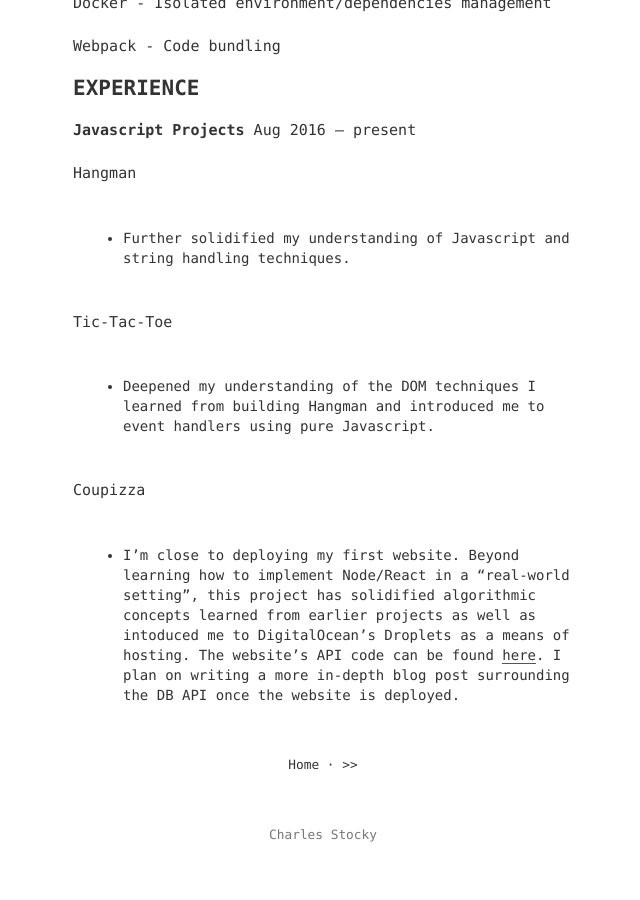
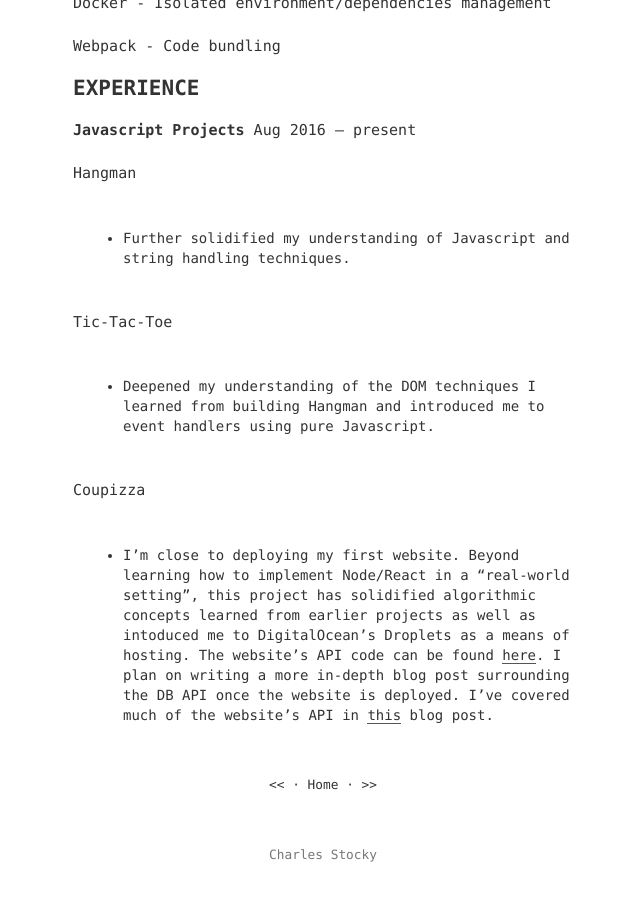
Before and after one commit to CharlesStocky/CharlesStocky.github.io, a Jekyll site: the page built from _posts/2017-8-21-Resume.md, in a window 1280 px wide and 900 px high, scrolled down 2228 px. Shown: the whole window, without its empty margins (317-957 px from the left). Built offline with Jekyll 4.4.1, drawn with Linux system fonts in a browser that asks for light colours.

Commit message:
coupizza update blog post

```diff
--- a/_posts/2017-8-21-Resume.md
+++ b/_posts/2017-8-21-Resume.md
@@ -75,4 +75,4 @@ learned from building Hangman and introduced me to event handlers using pure
 Javascript.
 
 Coupizza <br>
-- I'm close to deploying my first website. Beyond learning how to implement Node/React in a "real-world setting", this project has solidified algorithmic concepts learned from earlier projects as well as intoduced me to DigitalOcean's Droplets as a means of hosting. The website's API code can be found <a href='https://github.com/CharlesStocky/coupizza.git'>here</a>. I plan on writing a more in-depth blog post surrounding the DB API once the website is deployed.
+- I'm close to deploying my first website. Beyond learning how to implement Node/React in a "real-world setting", this project has solidified algorithmic concepts learned from earlier projects as well as intoduced me to DigitalOcean's Droplets as a means of hosting. The website's API code can be found <a href='https://github.com/CharlesStocky/coupizza.git'>here</a>. I plan on writing a more in-depth blog post surrounding the DB API once the website is deployed. I've covered much of the website's API in <a href='/2017-8-21-First-Post'> this</a> blog post.
```
Also changed, not shown: _posts/2017-8-24-Coupizza-update.md (added, +1 -0 lines).
